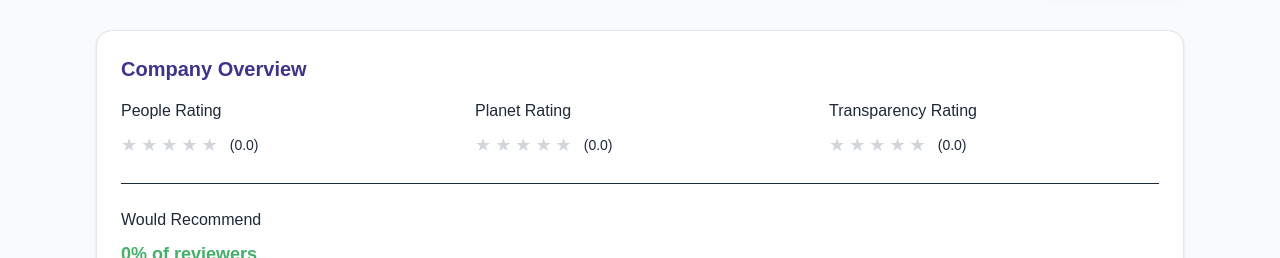
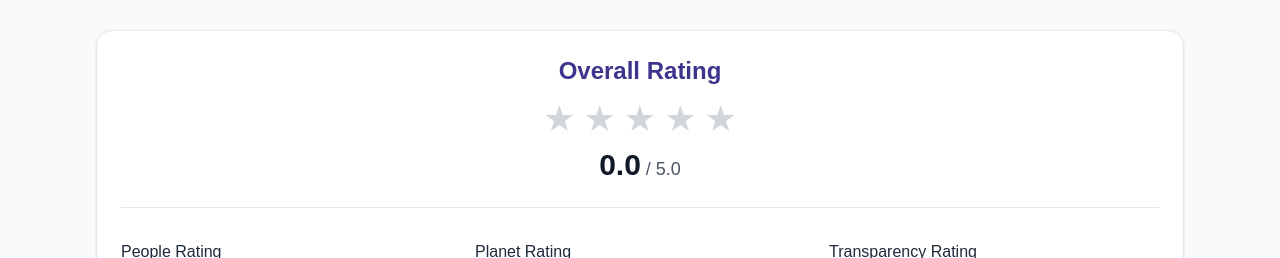
Before and after one commit to shahdalg/ethical-careers, a Next.js app in the folder ethical-careers/: page /companies/general-dynamics in a window 1280 px wide. Shown: the part 143-401 px from the top of the page. Built offline with nearby package versions, Linux system fonts and the light colour scheme; no server answers; the database is empty.

Commit message:
fixed overall rating

```diff
--- a/ethical-careers/src/app/companies/[company]/page.tsx
+++ b/ethical-careers/src/app/companies/[company]/page.tsx
@@ -260,32 +260,32 @@ export default function CompanyPage() {
           </Link>
         </div>
 
-        {/* Featured Overall Review */}
-        {(() => {
-          const withOverall = reviews.filter(r => (r.overallText || "").trim().length > 0);
-          if (!withOverall.length) return null;
-          const featured = [...withOverall].sort((a, b) => {
-            const likeDiff = (b.likes || 0) - (a.likes || 0);
-            if (likeDiff !== 0) return likeDiff;
-            const aTime = typeof a.createdAt?.toMillis === 'function' ? a.createdAt.toMillis() : (a.createdAt?.seconds ? a.createdAt.seconds * 1000 : 0);
-            const bTime = typeof b.createdAt?.toMillis === 'function' ? b.createdAt.toMillis() : (b.createdAt?.seconds ? b.createdAt.seconds * 1000 : 0);
-            return bTime - aTime;
-          })[0];
-          return (
-            <section className="border border-gray-200 rounded-2xl p-6 bg-white shadow-sm mb-8">
-              <h2 className="text-xl font-semibold mb-3 text-[#3D348B]">Overall Review</h2>
-              <p className="text-gray-800 whitespace-pre-line">{featured.overallText}</p>
-              <div className="mt-3 flex items-center justify-between text-sm text-gray-600">
-                <span>by <span className="font-medium text-[#3D348B]">{featured.pseudonym || 'AnonymousUser'}</span></span>
-                <span>{new Date((featured.createdAt?.toDate ? featured.createdAt.toDate() : new Date())).toLocaleDateString()}</span>
-              </div>
-            </section>
-          );
-        })()}
-
         {/* Overview */}
         <section className="border border-gray-200 rounded-2xl p-6 bg-white shadow-sm mb-8">
-          <h2 className="text-xl font-semibold mb-4 text-[#3D348B]">Company Overview</h2>
+
+          {/* Overall Rating - Large and Prominent */}
+          <div className="mb-8 pb-6 border-b border-gray-200 text-center">
+            <h3 className="text-2xl font-bold mb-3 text-[#3D348B]">Overall Rating</h3>
+            <div className="flex items-center justify-center gap-2 mb-2">
+              {[1, 2, 3, 4, 5].map((star) => {
+                const avgRating = (averageRating('peopleRating') + averageRating('planetRating') + averageRating('transparencyRating')) / 3;
+                return (
+                  <span
+                    key={star}
+                    className={`text-4xl ${star <= avgRating ? 'text-yellow-500' : 'text-gray-300'}`}
+                  >
+                    ★
+                  </span>
+                );
+              })}
+            </div>
+            <span className="text-3xl font-bold text-gray-900">
+              {((averageRating('peopleRating') + averageRating('planetRating') + averageRating('transparencyRating')) / 3).toFixed(1)}
+            </span>
+            <span className="text-lg text-gray-600"> / 5.0</span>
+          </div>
+
+          {/* Category Ratings */}
           <div className="grid grid-cols-1 md:grid-cols-3 gap-6">
             <div>
               <h3 className="font-medium mb-2">People Rating</h3>
```
